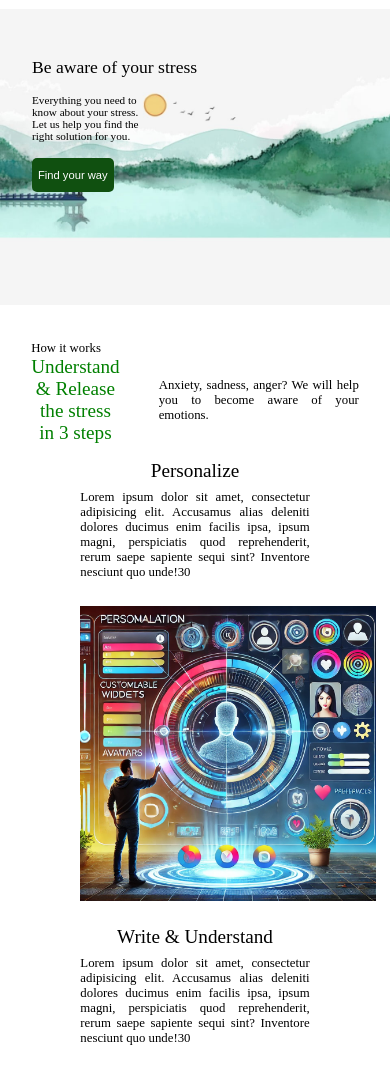
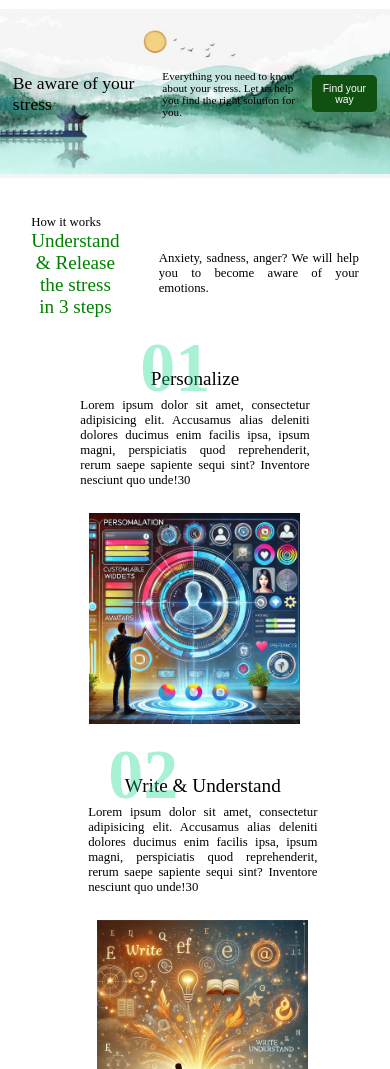
Before and after one commit to YevheniiKyr/health_site_macket, a website: page index.html in a window 390 px wide. Shown: the part 66-1135 px from the top of the page. Drawn offline with Linux system fonts and the light colour scheme; a web font is replaced by a local one.

Commit message:
improved adaptivity of landing and solution sections, added numbers to steps in solution section

```diff
--- a/index.html
+++ b/index.html
@@ -26,8 +26,8 @@
             </div>
             <nav class="menu">
                 <ul class="menu-options">
-                    <li><a href="#why-green-cat">Why Green Cat</a></li>
-                    <li><a href="#solutions">Solutions</a></li>
+                    <li><a href="#landing">Why Green Cat</a></li>
+                    <li><a href="#solution">Solutions</a></li>
                     <li><a href="#community">Community</a></li>
                     <li><a href="#pricing">Pricing</a></li>
                 </ul>
@@ -72,8 +72,8 @@
                     </svg>
                 </label>
                 <ul class="menu-burger-options">
-                    <li><a href="#why-green-cat">Why Green Cat</a></li>
-                    <li><a href="#solutions">Solutions</a></li>
+                    <li><a href="#landing">Why Green Cat</a></li>
+                    <li><a href="#solution">Solutions</a></li>
                     <li><a href="#community">Community</a></li>
                     <li><a href="#pricing">Pricing</a></li>
                 </ul>
@@ -84,7 +84,7 @@
             </section>
         </header>
         <main>
-            <section class="landing">
+            <section class="landing" id="landing">
                 <h2 class="landing-title">Be aware of your stress</h2>
                 <span class="landing-text">
                     Everything you need to know about your stress. Let us help
@@ -93,7 +93,7 @@
                 <button class="landing-btn">Find your way</button>
             </section>
 
-            <section class="solution">
+            <section class="solution" id="solution">
                 <span class="note"> How it works</span>
                 <div class="explanation">
                     <h2 class="title">
@@ -107,7 +107,7 @@
                 </div>
                 <section class="steps">
                     <section class="step-item step-1">
-                        <h3 class="step-title">Personalize</h3>
+                        <h3 class="step-title step-title-1">Personalize</h3>
                         <span>
                             Lorem ipsum dolor sit amet, consectetur adipisicing
                             elit. Accusamus alias deleniti dolores ducimus enim
@@ -122,7 +122,9 @@
                         />
                     </section>
                     <section class="step-item step-2">
-                        <h3 class="step-title">Write & Understand</h3>
+                        <h3 class="step-title step-title-2">
+                            Write & Understand
+                        </h3>
                         <span>
                             Lorem ipsum dolor sit amet, consectetur adipisicing
                             elit. Accusamus alias deleniti dolores ducimus enim
@@ -137,7 +139,7 @@
                         />
                     </section>
                     <section class="step-item step-3">
-                        <h3 class="step-title">Green cat</h3>
+                        <h3 class="step-title step-title-3">Green cat</h3>
                         <span>
                             Lorem ipsum dolor sit amet, consectetur adipisicing
                             elit. Accusamus alias deleniti dolores ducimus enim
--- a/package.json
+++ b/package.json
@@ -4,8 +4,8 @@
     "description": "",
     "main": "index.js",
     "scripts": {
-        "test": "echo \"Error: no test specified\" && exit 1",
-        "dev": "index.js"
+        "dev": "index.js",
+        "format": "prettier --write '**/*.{js,jsx,ts,tsx,html,css,json}'"
     },
     "keywords": [],
     "author": "",
--- a/styles/basic.css
+++ b/styles/basic.css
@@ -1,5 +1,8 @@
 * {
     box-sizing: border-box;
+}
+html {
+    scroll-behavior: smooth;
 }
 
 body {
--- a/styles/header.css
+++ b/styles/header.css
@@ -106,7 +106,7 @@
 
     .menu-burger {
         display: flex;
-        margin-right: 20vw;
+        margin-right: 40vw;
     }
 
     .reg button {
--- a/styles/landing.css
+++ b/styles/landing.css
@@ -33,7 +33,7 @@
 
 @media (max-width: 1200px) {
     .landing {
-        height: 65vh;
+        height: 60vh;
     }
 
     .landing-title {
@@ -52,7 +52,7 @@
 
 @media (max-width: 992px) {
     .landing {
-        height: 55vh;
+        height: 50vh;
     }
 
     .landing-title {
@@ -72,7 +72,7 @@
 
 @media (max-width: 768px) {
     .landing {
-        height: 45vh;
+        height: 38vh;
     }
 
     .landing-title {
@@ -93,7 +93,7 @@
 
 @media (max-width: 576px) {
     .landing {
-        height: 35vh;
+        height: 30vh;
     }
 
     .landing-title {
@@ -103,11 +103,44 @@
 
     .landing-text {
         font-size: 0.7rem;
+        width: 35%;
+        flex-shrink: 0;
     }
 
     .landing-btn {
         font-size: 0.7rem;
-        height: 2.1rem;
+        height: 2.2rem;
         margin-top: 1rem;
     }
 }
+
+@media (max-width: 450px) {
+    .landing {
+        height: 20vh;
+    }
+
+    .landing {
+        display: flex;
+        flex-direction: row;
+        justify-content: center;
+        align-items: center;
+        padding: 0;
+    }
+
+    .landing-title {
+        margin-top: 0;
+        margin-left: 0.8rem;
+    }
+    .landing-text {
+        margin-top: 0;
+        margin-left: 0.8rem;
+    }
+
+    .landing-btn {
+        margin-top: 0;
+        font-size: 0.65rem;
+        height: 2.3rem;
+        margin-right: 0.8rem;
+        margin-left: 0.8rem;
+    }
+}
--- a/styles/solution.css
+++ b/styles/solution.css
@@ -29,14 +29,9 @@
 
 .steps {
     display: flex;
-    /*flex-wrap: wrap;*/
     justify-content: center;
     margin-top: 1rem;
 }
-
-/*.step-item {*/
-/*    width: 200px*/
-/*}*/
 
 .step-item {
     text-align: justify;
@@ -71,6 +66,40 @@
     font-weight: 500;
     margin-bottom: 0.5rem;
     text-align: center;
+    position: relative;
+}
+
+.step-title-1::before {
+    content: '01';
+    position: absolute;
+    color: rgba(31, 218, 141, 0.76);
+    font-size: 70px;
+    font-weight: bold;
+    top: -40px;
+    left: 60px;
+    opacity: 50%;
+}
+
+.step-title-2::before {
+    content: '02';
+    position: absolute;
+    color: rgba(31, 218, 141, 0.76);
+    font-size: 70px;
+    font-weight: bold;
+    top: -40px;
+    left: 20px;
+    opacity: 50%;
+}
+
+.step-title-3::before {
+    content: '03';
+    position: absolute;
+    color: rgba(31, 218, 141, 0.76);
+    font-size: 70px;
+    font-weight: bold;
+    top: -40px;
+    left: 55px;
+    opacity: 50%;
 }
 
 @media (max-width: 992px) {
@@ -120,6 +149,14 @@
     .step-1 {
         margin-right: 10vw;
     }
+
+    .step-title-1 {
+        margin-top: 2vh;
+    }
+
+    .step-title-3 {
+        margin-top: 2vh;
+    }
 }
 
 @media (max-width: 576px) {
@@ -136,10 +173,25 @@
     }
 
     .step-1 {
-        margin: 0;
+        margin-top: 2vh;
+        margin-right: 0;
     }
 
     .step-2 {
-        margin: 0;
+        margin-top: 3vh;
+    }
+
+    .step-3 {
+        margin-top: 3vh;
+    }
+
+    .step-title-3 {
+        margin-top: 0;
     }
 }
+
+@media (max-width: 400px) {
+    .step-image {
+        height: 25vh;
+    }
+}
```
